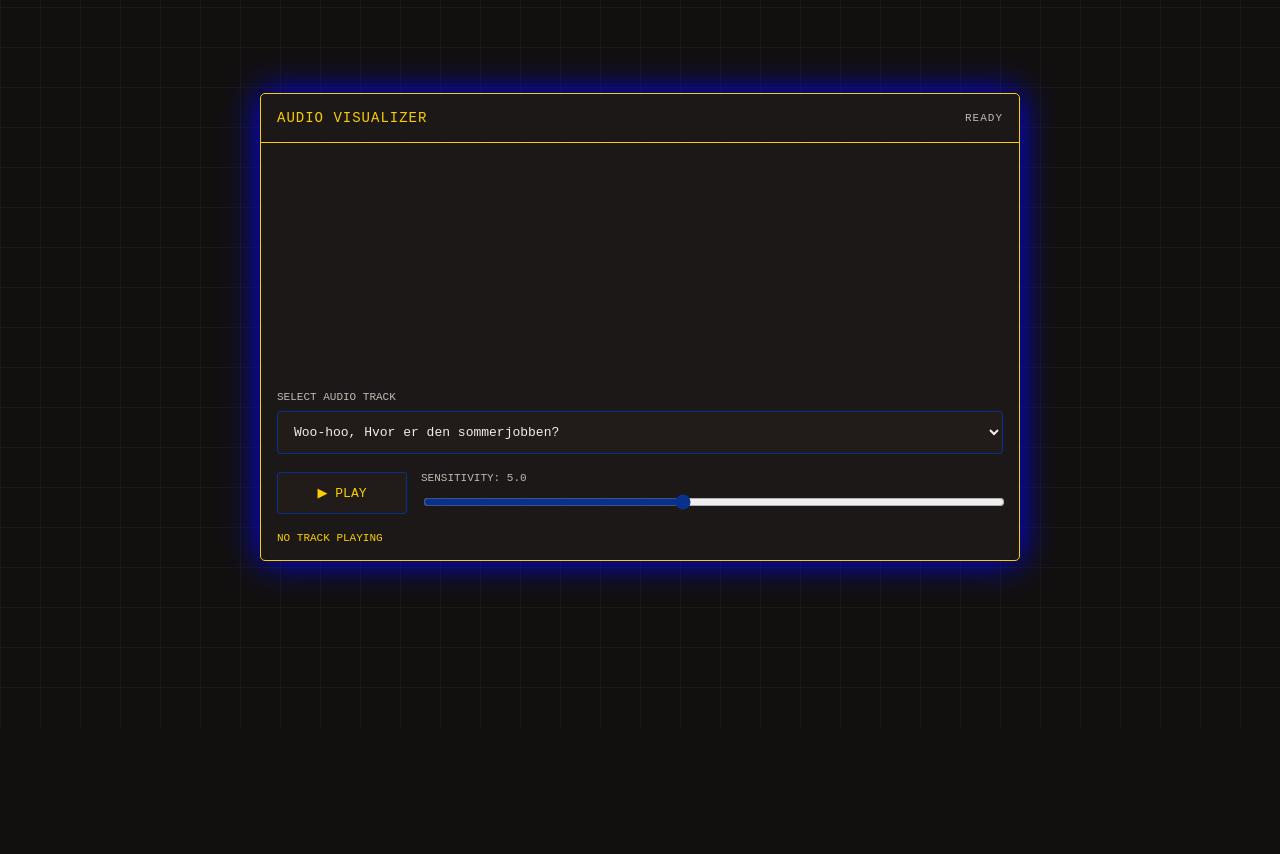
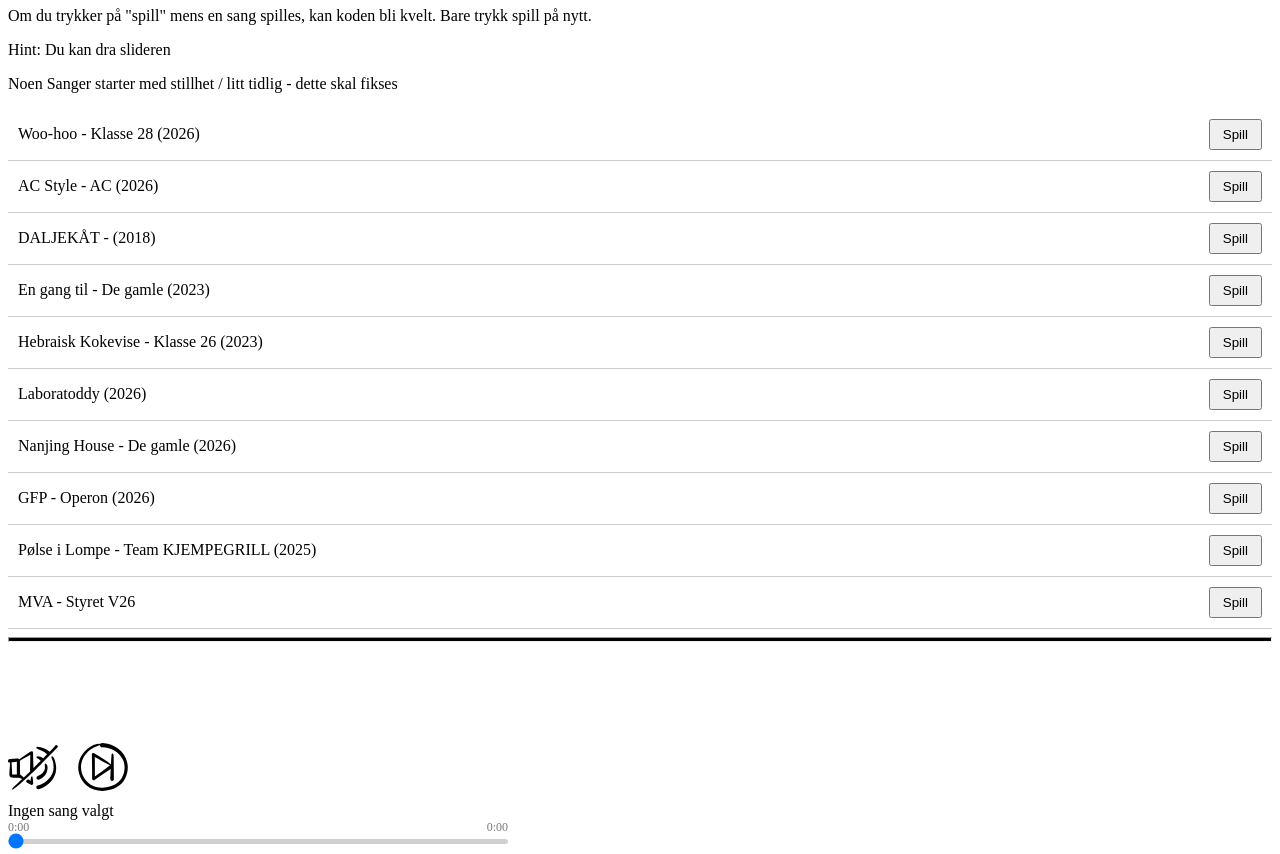
Before and after one commit to skaane05/Personal-Webpage, a plain HTML site: page CGP/index.html in a window 1280 px wide. Shown: the part 73-927 px from the top of the page. Before the commit the page ends 800 px from the top, so only its background shows below. Drawn offline with Linux system fonts and the light colour scheme.

Commit message:
Changes to old audioplayer functionality and basic styling

```diff
--- a/CGP/index.html
+++ b/CGP/index.html
@@ -1,415 +1,339 @@
+<!DOCTYPE html>
+<html lang="en">
+<head>
+    <title>CGPs Beste </title>
+    <meta charset="UTF-8">
+    <meta name="viewport" content="width=device-width, initial-scale=1.0">
+    <script src="https://cdnjs.cloudflare.com/ajax/libs/crypto-js/3.1.2/rollups/aes.js" integrity="sha256-/H4YS+7aYb9kJ5OKhFYPUjSJdrtV6AeyJOtTkw6X72o=" crossorigin="anonymous"></script> <!-- For CryptoJs-->
+    <!-- Global site tag (gtag.js) - Google Analytics -->
+    <script async src="https://www.googletagmanager.com/gtag/js?id=G-PNJ5XKVFTR"></script>
+    <script>
+    window.dataLayer = window.dataLayer || [];
+    function gtag(){dataLayer.push(arguments);}
+    gtag('js', new Date());
 
-<!DOCTYPE html>
-<html lang="no">
-<head>
-  <meta charset="UTF-8" />
-  <meta name="viewport" content="width=device-width, initial-scale=1.0" />
-  <title>CGP</title>
-
-  <style>
-    :root {
-        --bg: #12100f;
-        --panel: rgba(30, 26, 24, 0.92);
-        --yellow: #f9cf00;
-        --muted: #c2b8b2;
-        --blue: #07318b;
+    gtag('config', 'G-PNJ5XKVFTR');
+    </script>
+    <style>
+      .music-player {
+        margin-top: 100px;
+        bottom: 0;
+        left: 25%;
+        width: 100%;
+        color: #f9cf00;
+    }
+    .SangRad {
+        display: flex;
+        align-items: center;
+        justify-content: space-between;
+        gap: 16px;
+        padding: 10px;
+        border-bottom: 1px solid #ccc;
     }
 
-    * {
-      box-sizing: border-box;
+    .PlayThisSongButton {
+        cursor: pointer;
+        padding: 6px 12px;
+    }
+    .progress-container {
+        width: 100%;
+        max-width: 500px;
+        margin: 10px 0;
     }
 
-    body {
-      margin: 0;
-      min-height: 100vh;
-      display: grid;
-      place-items: center;
-      padding: 24px;
-      color: #f3ede9;
-      background-color: var(--bg);
-      background-image:
-        linear-gradient(rgba(255,255,255,.035) 1px, transparent 1px),
-        linear-gradient(90deg, rgba(255,255,255,.035) 1px, transparent 1px);
-      background-size: 40px 40px;
-      font-family: monospace;
-      text-transform: uppercase;
+    .song-times {
+        display: flex;
+        justify-content: space-between;
+        font-size: 12px;
+        color: #777;
+        margin-bottom: 4px;
     }
 
-    .spectrum {
-      width: min(100%, 760px);
-      background: var(--panel);
-      border: 1px solid #f9cf00;
-      border-radius: 5px;
-      box-shadow: 0 0 35px blue;
-      overflow: hidden;
+    #progressBar {
+        appearance: none;
+        -webkit-appearance: none;
+        width: 100%;
+        height: 5px;
+        border-radius: 5px;
+        background: #d0d0d0;
+        cursor: pointer;
+        display: block;
+        margin: 0;
     }
 
-    .header {
-      display: flex;
-      align-items: center;
-      justify-content: space-between;
-      gap: 12px;
-      padding: 16px;
-      border-bottom: 1px solid var(--yellow);
-      color: var(--yellow);
-      font-size: 14px;
-      letter-spacing: 1px;
+    .Songlist {
+      margin-bottom: 50px;
     }
 
-    .status {
-      color: var(--muted);
-      font-size: 11px;
-    }
-
-    .visualizer {
-      padding: 12px 12px 0;
-    }
-
-    canvas {
-      display: block;
-      width: 100%;
-      height: 220px;
-    }
-
-    .controls {
-      display: grid;
-      gap: 18px;
-      padding: 16px;
-    }
-
-    label {
-      display: block;
-      margin-bottom: 8px;
-      color: var(--muted);
-      font-size: 11px;
-    }
-
-    select, button {
-      width: 100%;
-      padding: 12px;
-      color: #f3ede9;
-      background: #211b19;
-      border: 1px solid var(--blue);
-      border-radius: 3px;
-      font: inherit;
-    }
-
-    select:focus-visible, button:focus-visible,
-    input:focus-visible {
-      outline: 2px solid var(--blue);
-      outline-offset: 3px;
-    }
-
-    button {
-      cursor: pointer;
-      color: var(--yellow);
-      transition: background .2s;
-    }
-
-    button:hover {
-      background: rgba(233, 255, 66, 0.12);
-    }
-
-    .control-row {
-      display: flex;
-      align-items: center;
-      gap: 14px;
-    }
-
-    .control-row button {
-      width: 130px;
-      flex-shrink: 0;
-    }
-
-    .sensitivity {
-      flex: 1;
-      min-width: 0;
-    }
-
-    input[type="range"] {
-      width: 100%;
-      accent-color: var(--blue);
-    }
-
-    .track-name {
-      color: var(--yellow);
-      font-size: 11px;
-      overflow-wrap: anywhere;
-    }
-
-    @media (max-width: 480px) {
-      body { padding: 12px; }
-      canvas { height: 160px; }
-      .header { font-size: 12px; }
-      .control-row { align-items: stretch; flex-direction: column; }
-      .control-row button { width: 100%; }
-    }
-  </style>
+    </style>
 </head>
-
 <body>
-  <main class="spectrum">
-    <header class="header">
-      <span>Audio visualizer</span>
-      <span class="status" id="status">READY</span>
-    </header>
-
-    <div class="visualizer">
-      <canvas id="spectrum"></canvas>
+  <div class="Songlist">
+    <h1>Sangutvalg</h1>
+    <p>Om du trykker på "spill" mens en sang spilles, kan koden bli kvelt. Bare trykk spill på nytt.</p>
+    <p>Hint: Du kan dra slideren</p>
+    <p>Noen Sanger starter med stillhet / litt tidlig - dette skal fikses</p>
+    <div id="Sangutvalg"></div>
+    <hr style="height: 3px; background-color: black;"> <!--En horisontal linje-->
+  </div>
+  <div class="music-player">
+    <audio id="myAudio"> <!-- Add progressbar so user can skip/go bak-->
+        <source id="audioSource" src="" type="audio/mpeg">
+        Your browser does not support the audio element.
+    </audio>
+    <div style="display: flex; gap: 20px; flex-direction: row;">
+        <!--<button type="button" onclick="togglePlay()" aria-label="Spill eller pause musikk">
+            <img src="/Bilder/PlayingSong.svg" alt="">
+        </button>
+        <button type="button" onclick="nextSong()" aria-label="Spill eller pause musikk">
+            <img src="/Bilder/SkipSong.svg" alt="">
+        </button>
+      -->
+        <img src="/Bilder/NoSound.svg" onclick="togglePlay()" id="toggleplayButton" style="width: 50px; height: 50px;" title="Spill/Pause musikk">
+        <img src="/Bilder/SkipSong.svg" onclick="nextSong(); this.style.transform='translateX(10px)'; setTimeout(() => { this.style.transform=''; }, 300);" id="nextSong" style="width: 50px; height: 50px; transition: transform 0.5s;" title="Neste sang">
+      </div>
+  </div>
+  <div class="progress-container">
+    <div id="SongName">Ingen sang valgt</div>
+    <div class="song-times">
+        <span id="currentTime">0:00</span>
+        <span id="duration">0:00</span>
     </div>
 
-    <section class="controls">
-      <div>
-        <label for="track">SELECT AUDIO TRACK</label>
-        <select id="track">
+    <input
+        type="range"
+        id="progressBar"
+        min="0"
+        max="1000"
+        value="0"
+        step="1"
+        aria-label="Sangposisjon"
+    >
+  </div>
 
-        </select>
-      </div>
 
-      <div class="control-row">
-        <button id="play">▶ PLAY</button>
+    <script>
+        let startTime = Date.now();
+    </script>
+    <script>
+      /*LES HER --- Alt angående selve spillet yatzy, som reset-button er under script.js, google gtag om reset-button er under*/
+      const audio = document.getElementById("myAudio");
+      const audioSource = document.getElementById("audioSource");
 
-        <div class="sensitivity">
-          <label for="sensitivity">
-            SENSITIVITY: <span id="sensitivityValue">5.0</span>
-          </label>
-          <input
-            type="range"
-            id="sensitivity"
-            min="1"
-            max="10"
-            step="0.1"
-            value="5"
-          />
-        </div>
-      </div>
+      const playlist = [
+          "/Audio/CGP_Sanger/3-klasse-CGP-2026.mp3",
+          "/Audio/CGP_Sanger/AC-Style.mp3",
+          "/Audio/CGP_Sanger/DALJEKÅT.mp3",
+          "/Audio/CGP_Sanger/De-Gamle_En-gang-til_CGP2023.mp3",
+          "/Audio/CGP_Sanger/Hebraisk_kokevise_CGP2023.mp3",
+          "/Audio/CGP_Sanger/Laboratoddy_CGP2026.mp3",
+          "/Audio/CGP_Sanger/Nanjing-House.mp3",
+          "/Audio/CGP_Sanger/Operon-Glow.mp3",
+          "/Audio/CGP_Sanger/Pølse i Lompe - Team KJEMPEGRILL.mp3",
+          "/Audio/CGP_Sanger/Styret.mp3",
+          ];
+      const songNames = [
+        "Woo-hoo - Klasse 28 (2026)",
+        "AC Style - AC  (2026)",
+        "DALJEKÅT - (2018)",
+        "En gang til - De gamle (2023)",
+        "Hebraisk Kokevise - Klasse 26 (2023)",
+        "Laboratoddy (2026)",
+        "Nanjing House - De gamle (2026)",
+        "GFP - Operon (2026)",
+        "Pølse i Lompe - Team KJEMPEGRILL (2025)",
+        "MVA - Styret V26",
+      ]
 
-      <div class="track-name" id="trackName">NO TRACK PLAYING</div>
+      function displaySongs(div_ID) {
+            const utvalg = document.getElementById(div_ID);
 
-      <audio id="audio" preload="none" crossorigin="anonymous"></audio>
-    </section>
-  </main>
+            if (!utvalg) {
+                console.error("Klarte ikke å hente sangutvalg");
+                return;
+            }
 
-  <script>
-    // Legg til eller fjern forhåndsdefinerte spor her.
+            // Kontroller at hver sang har en tilhørende lydfil
+            if (playlist.length !== songNames.length) {
+                console.error("Ulik lengde på playlist og songNames");
+                return;
+            }
 
-    const tracks = {
-      Woohoo: {
-        name: "Woo-hoo, Hvor er den sommerjobben?",
-        url: "/Audio/CGP_Sanger/3-klasse-CGP-2026.mp3"
-      },
-      DALJEKAAT: {
-        name: "DALJEKÅT (CGP 2018)",
-        url: "/Audio/CGP_Sanger/DALJEKÅT.mp3"
-      },
-      Engangtil: {
-        name: "En gang til (De gamle 2023)",
-        url: "/AudioCGP_SangerDe-Gamle_En-gang-til_CGP2023.mp3"
-      },
-      Hebraisk: {
-        name: "Hebraisk Kokevise (1. klasse 2024)",
-        url: "/Audio/CGP_Sanger/Hebraisk_kokevise_CGP2023.mp3"
-      },
-      KJEMPEGRILL: {
-        name: "Pølser i lompe - Team KJEMPEGRILL",
-        url: "/Audio/CGP_Sanger/Pølse i Lompe - Team KJEMPEGRILL.mp3"
-      },
-      NANJING: {
-        name: "Nanjing House (De gamle 2026)",
-        url: "/Audio/CGP_Sanger/Nanjing-House.mp3"
-      },
-      MVA: {
-        name: "MVA - Styret V26",
-        url: "/Audio/CGP_Sanger/Styret.mp3"
-      },
-      OPERON: {
-        name: "Biotechno GFP - Operon",
-        url: "/Audio/CGP_Sanger/Operon-Glow.mp3"
-      },
-      Laboratoddy: {
-        name: "Laboratoddy 2026",
-        url: "/Audio/CGP_Sanger/Laboratoddy_CGP2026.mp3"
-      },
-      AC: {
-        name: "AC Style (2026)",
-        url: "/Audio/CGP_Sanger/AC-style.mp3"
-      },
-    };
+            // Tøm listen før den bygges opp på nytt
+            utvalg.innerHTML = "";
 
-    const audio = document.getElementById("audio");
-    const canvas = document.getElementById("spectrum");
-    const ctx = canvas.getContext("2d");
-    const trackSelect = document.getElementById("track");
-    const playButton = document.getElementById("play");
-    const status = document.getElementById("status");
-    const trackName = document.getElementById("trackName");
-    const sensitivity = document.getElementById("sensitivity");
-    const sensitivityValue = document.getElementById("sensitivityValue");
+            songNames.forEach((song, index) => {
+                // Opprett en rad for sangen
+                const row = document.createElement("div");
+                row.className = "SangRad";
 
-    Object.entries(tracks).forEach(([key, element]) => {
-        trackSelect.innerHTML += `
-            <option value="${key}">${element.name}</option>
-        `;
-    });
+                // Opprett sangnavnet
+                const title = document.createElement("span");
+                title.className = "line";
+                title.textContent = song;
 
-    let audioContext;
-    let analyser;
-    let source;
-    let frequencyData;
-    let currentTrack = "";
-    let initialized = false;
-    let resizeObserver;
+                // Opprett avspillingsknappen
+                const button = document.createElement("button");
+                button.type = "button";
+                button.className = "PlayThisSongButton";
+                button.textContent = "Spill";
+                button.title = `Spill ${song}`;
+                button.addEventListener("click", () => {
+                    playThis(index);
+                });
 
-    function resizeCanvas() {
-      const rect = canvas.getBoundingClientRect();
-      const dpr = window.devicePixelRatio || 1;
+                // Sett sammen raden
+                row.appendChild(title);
+                row.appendChild(button);
 
-      canvas.width = Math.round(rect.width * dpr);
-      canvas.height = Math.round(rect.height * dpr);
+                // Legg raden til på nettsiden
+                utvalg.appendChild(row);
+            });
+        }
+      displaySongs("Sangutvalg");
 
-      ctx.setTransform(dpr, 0, 0, dpr, 0, 0);
-    }
+      let currentSong = Math.floor(Math.random() * playlist.length); //Starter med en random sang, med mindre du velger. Se også kommentaren til windows.onload funksjonen.
 
-    function initAudio() {
-      if (initialized) {
-        if (audioContext.state === "suspended") {
-          return audioContext.resume();
-        }
-        return Promise.resolve();
+      async function playCurrentSong() {
+          audioSource.src = playlist[currentSong];
+          audio.load();
+
+          try {
+              await audio.play();
+          } catch (error) {
+              if (error.name !== "AbortError") {
+                  console.error("Kunne ikke spille av sangen:", error);
+              }
+          }
       }
 
-      audioContext = new AudioContext();
-      analyser = audioContext.createAnalyser();
-      analyser.fftSize = 512;
-      analyser.smoothingTimeConstant = 0.82;
-
-      frequencyData = new Uint8Array(analyser.frequencyBinCount);
-
-      source = audioContext.createMediaElementSource(audio);
-      source.connect(analyser);
-      analyser.connect(audioContext.destination);
-
-      initialized = true;
-      return audioContext.resume();
-    }
-
-    async function selectTrack() {
-      const track = tracks[trackSelect.value];
-
-      if (currentTrack !== track.url) {
-        audio.pause();
-        audio.src = track.url;
-        audio.load();
-        currentTrack = track.url;
+      function playAudio() {
+      if (audio.paused) {
+          audio.play();
+      }
       }
 
-      trackName.textContent = "TRACK: " + track.name;
-      status.textContent = "LOADING";
-
-      try {
-        await initAudio();
-        await audio.play();
-
-        playButton.textContent = "❚❚ PAUSE";
-        status.textContent = "PLAYING";
-      } catch (error) {
-        console.error("Audio playback error:", error);
-        status.textContent = "PLAYBACK ERROR";
-        trackName.textContent =
-          "COULD NOT PLAY TRACK. CHECK THE AUDIO URL OR NETWORK.";
-      }
-    }
-
-    playButton.addEventListener("click", async () => {
-      if (!audio.paused && !audio.ended) {
-        audio.pause();
-        playButton.textContent = "▶ PLAY";
-        status.textContent = "PAUSED";
-        return;
+      function pauseAudio() {
+          audio.pause();
       }
 
-      await selectTrack();
-    });
-
-    trackSelect.addEventListener("change", async () => {
-      await selectTrack();
-    });
-
-    audio.addEventListener("ended", () => {
-      playButton.textContent = "▶ PLAY";
-      status.textContent = "FINISHED";
-    });
-
-    audio.addEventListener("error", () => {
-      status.textContent = "AUDIO ERROR";
-    });
-
-    sensitivity.addEventListener("input", () => {
-      sensitivityValue.textContent =
-        Number(sensitivity.value).toFixed(1);
-    });
-
-    function drawSpectrum() {
-      requestAnimationFrame(drawSpectrum);
-
-      const width = canvas.clientWidth;
-      const height = canvas.clientHeight;
-
-      ctx.clearRect(0, 0, width, height);
-
-      if (!analyser) {
-        drawIdle(width, height);
-        return;
+      function updateStatus() {
+          console.log("Audio status updated: " + (audio.paused ? "paused" : "playing"));
+          if (audio.paused) {
+              document.getElementById("toggleplayButton").src = "/Bilder/NoSound.svg"; // Set pause button icon
+          } else {
+              document.getElementById("toggleplayButton").src = "/Bilder/PlayingSong.svg"; // Set play button icon
+              console.log("Playing song: " + playlist[currentSong]);
+          }
       }
 
-      analyser.getByteFrequencyData(frequencyData);
+      // Spill neste sang automatisk
+      audio.onended = function () {
+          currentSong = (currentSong + 1) % playlist.length; // looper tilbake
+          console.log("Prøver å spille neste sang")
+          playThis(currentSong)
+          //playCurrentSong();
+      };
 
-      const sensitivityFactor = Number(sensitivity.value) / 5;
-      const barCount = 128;
-      const gap = 2;
-      const barWidth = width / barCount;
-
-      // Subtilt rutenett.
-      ctx.strokeStyle = "#07318b";
-      ctx.lineWidth = 1;
-
-      for (let i = 1; i < 5; i++) {
-        const y = (height / 5) * i;
-        ctx.beginPath();
-        ctx.moveTo(0, y);
-        ctx.lineTo(width, y);
-        ctx.stroke();
+        // Toggle play/pause for the audio element when the image is clicked
+      function togglePlay() {
+          // Hvis audio er på, så pause
+          if (audio.paused) {
+              playAudio();
+              document.getElementById("toggleplayButton").src = "/Bilder/PlayingSong.svg"; // Set play button icon
+          } else { // Hvis audio er av, så spill
+              pauseAudio();
+              document.getElementById("toggleplayButton").src = "/Bilder/NoSound.svg"; // Set pause button icon
+          }
       }
 
-      for (let i = 0; i < barCount; i++) {
-        const value = frequencyData[i] / 255;
-        const barHeight = Math.min(
-          height,
-          value * height * sensitivityFactor
-        );
+      // Bytt til neste sang når knappen klikkes
+      function nextSong() {
+          currentSong = (currentSong + 1) % playlist.length; // looper tilbake
+          playThis(currentSong);
+          document.getElementById("toggleplayButton").src = "/Bilder/PlayingSong.svg"; // Set play button icon
+      }
 
-        const x = i * barWidth;
+      function playThis(song) {
+        if (song < 0 || song >= playlist.length) {
+            console.error("Ugyldig sangindeks:", song);
+            return;
+        }
+        currentSong = song;
+        playCurrentSong();
 
-        ctx.fillStyle = `hsl(38, 100%, 49%)`; // HC-gul
-        ctx.fillRect(
-          x,
-          height - barHeight,
-          Math.max(1, barWidth - gap),
-          barHeight
-        );
+        //Legg til sangnavn: "Spiller av X"
+        const SangNavn = document.getElementById("SongName");
+        if (!SangNavn) {
+            console.error("klarte ikke å vise SangNavn");
+            return;
+        }
+        SangNavn.innerText = songNames[song];
       }
-    }
 
-    resizeCanvas();
+      audio.onplay = updateStatus;
+      audio.onpause = updateStatus;
+      // Auto-start musikk ved lasting av siden
+      /*window.onload = function () {
+          playCurrentSong();
+      };*/ //google elns har oppdatert sin "sikkerhet" som gjør at musikk ikke kan spilles av automatisk
 
-    if ("ResizeObserver" in window) {
-      resizeObserver = new ResizeObserver(resizeCanvas);
-      resizeObserver.observe(canvas);
-    } else {
-      window.addEventListener("resize", resizeCanvas);
-    }
 
-    drawSpectrum();
-  </script>
+
+      //PROGRESJONSBAR laget av AI
+      const progressBar = document.getElementById("progressBar");
+      const currentTimeDisplay = document.getElementById("currentTime");
+      const durationDisplay = document.getElementById("duration");
+
+      // Gjør sekunder om til formatet minutter:sekunder
+      function formatTime(seconds) {
+          if (!Number.isFinite(seconds) || seconds < 0) {
+              return "0:00";
+          }
+
+          const minutes = Math.floor(seconds / 60);
+          const remainingSeconds = Math.floor(seconds % 60);
+
+          return `${minutes}:${String(remainingSeconds).padStart(2, "0")}`;
+      }
+
+      // Oppdater tidsvisningen når sangens metadata er lastet
+      audio.addEventListener("loadedmetadata", () => {
+          durationDisplay.textContent = formatTime(audio.duration);
+      });
+
+      // Oppdater progresjonsbaren mens sangen spiller
+      audio.addEventListener("timeupdate", () => {
+          if (Number.isFinite(audio.duration) && audio.duration > 0) {
+              progressBar.value = (audio.currentTime / audio.duration) * 1000;
+              currentTimeDisplay.textContent = formatTime(audio.currentTime);
+              durationDisplay.textContent = formatTime(audio.duration);
+          }
+      });
+
+      // La brukeren hoppe til et annet tidspunkt
+      progressBar.addEventListener("input", () => {
+          if (Number.isFinite(audio.duration) && audio.duration > 0) {
+              const percentage = Number(progressBar.value) / 1000;
+              audio.currentTime = percentage * audio.duration;
+
+              currentTimeDisplay.textContent = formatTime(audio.currentTime);
+          }
+      });
+    </script>
+
+    <script>
+        window.addEventListener("beforeunload", () => {
+        let endTime = Date.now();
+        let durationInSeconds = Math.round((endTime - startTime) / 1000);
+
+        gtag('event', 'time_on_page', {
+            'event_category': 'engagement',
+            'event_label': 'CGP',
+            'value': durationInSeconds
+        });
+        });
+
+    </script>
 </body>
 </html>
```
